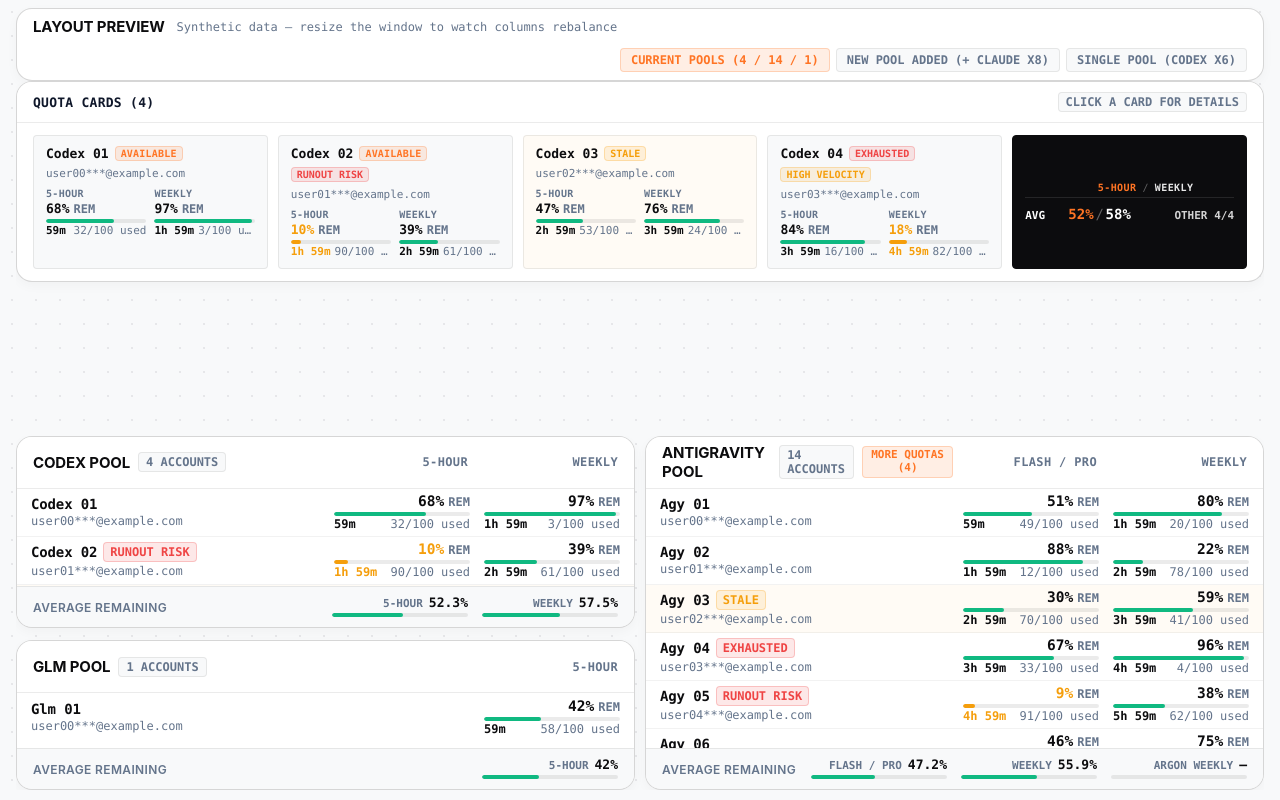
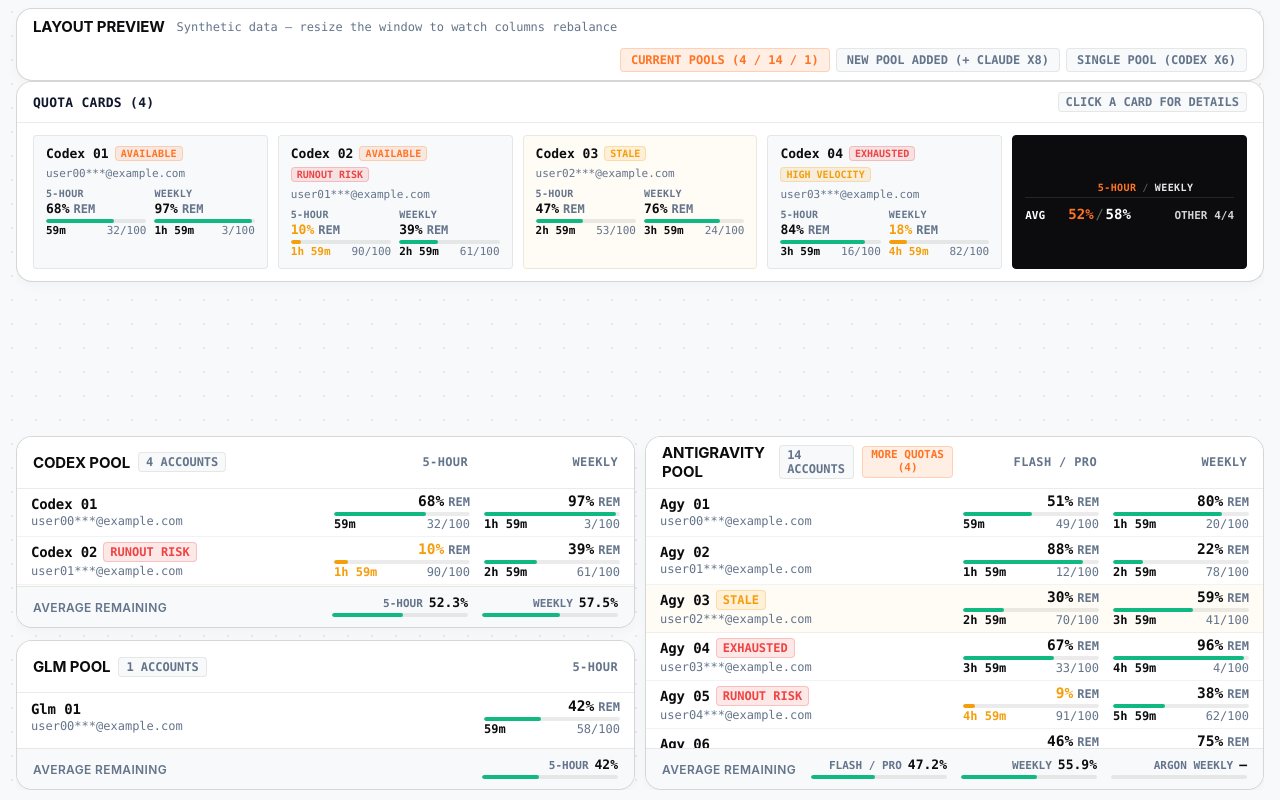
Before and after one commit to muvxlc/9router-quota-dashboard, a Next.js app: page /layout-preview in a window 1280 px wide. Built offline with nearby package versions, Linux system fonts and the light colour scheme.

Commit message:
fix(quota-cards): left-align providers, drop used text, equal bar widths
Co-authored-by: sisyphus-dev-ai <sisyphus-dev-ai@users.noreply.github.com>

```diff
--- a/app/components/QuotaCards.js
+++ b/app/components/QuotaCards.js
@@ -96,17 +96,28 @@ export default function QuotaCards({ accounts: allAccounts = [], onSelectAccount
       </div>
 
       <div className="quota-cards-grid">
-        {filteredAccounts.map((acc) => {
+        {[...filteredAccounts].sort((a, b) => {
+          const order = (p) => {
+            const k = (p || '').toLowerCase();
+            if (k === 'antigravity') return 0;
+            if (k === 'codex') return 1;
+            if (k === 'opencode' || k === 'opencode-go') return 2;
+            return 3;
+          };
+          return order(a.provider) - order(b.provider);
+        }).map((acc) => {
           const windows = Array.isArray(acc.quota?.windows) ? acc.quota.windows : [];
           const velocity = calculateDepletionVelocity(acc.quota);
           const alias = acc.displayAlias || acc.label || acc.id;
+          // ponytail: card spans its window count (max 3 tracks) so 2-bar and 3-bar bars share one width.
+          const spanClass = windows.length === 1 ? ' quota-card--span1' : windows.length >= 3 ? ' quota-card--span3' : '';
 
           return (
             <div
               key={acc.id}
               role="button"
               tabIndex={0}
-              className={`quota-card ${acc.effectiveStatus?.status === 'stale' ? 'stale' : ''}${windows.length === 3 && ['antigravity', 'opencode', 'opencode-go'].includes((acc.provider || '').toLowerCase()) ? ' quota-card--wide' : ''}`}
+              className={`quota-card${spanClass} ${acc.effectiveStatus?.status === 'stale' ? 'stale' : ''}`}
               onClick={() => onSelectAccount(acc)}
               onKeyDown={(e) => {
                 if (e.key === 'Enter' || e.key === ' ') {
--- a/app/components/QuotaWindowCell.js
+++ b/app/components/QuotaWindowCell.js
@@ -17,8 +17,8 @@ function formatCompactNumber(num) {
 
 function formatCompactUsageText(used, total) {
   if (used === null || used === undefined) return '';
-  if (total === null || total === undefined) return `${formatCompactNumber(used)} used`;
-  return `${formatCompactNumber(used)}/${formatCompactNumber(total)} used`;
+  if (total === null || total === undefined) return `${formatCompactNumber(used)}`;
+  return `${formatCompactNumber(used)}/${formatCompactNumber(total)}`;
 }
 
 export default function QuotaWindowCell({ windowData }) {
--- a/app/styles/cards.css
+++ b/app/styles/cards.css
@@ -164,7 +164,7 @@
 .quota-cards-grid {
   display: grid;
   container-type: inline-size;
-  grid-template-columns: repeat(auto-fill, minmax(210px, 1fr));
+  grid-template-columns: repeat(auto-fill, minmax(105px, 1fr));
   grid-auto-rows: 1fr;
   align-items: stretch;
   gap: 10px;
@@ -173,12 +173,8 @@
   overflow-y: auto;
   max-height: calc(48vh - 44px);
 }
-@container (min-width: 430px) {
-  .quota-card--wide {
-    grid-column: span 2;
-  }
-}
 .quota-card {
+  grid-column: span 2;
   display: flex;
   flex-direction: column;
   gap: 6px;
@@ -225,6 +221,12 @@
   gap: 8px;
   margin-top: 2px;
   flex: 1 1 auto;
+}
+.quota-card--span1 {
+  grid-column: span 1;
+}
+.quota-card--span3 {
+  grid-column: span 3;
 }
 .quota-card-window {
   display: flex;
--- a/app/styles/responsive-mobile.css
+++ b/app/styles/responsive-mobile.css
@@ -138,6 +138,16 @@
   /* Summary card spans the full quota-cards row once the grid collapses */
   .quota-card.quota-card-summary {
     grid-column: 1 / -1;
+  }
+
+  /* Single column: 1-, 2- and 3-bar cards each take the full row */
+  .quota-cards-grid {
+    grid-template-columns: 1fr;
+  }
+  .quota-card,
+  .quota-card--span1,
+  .quota-card--span3 {
+    grid-column: auto;
   }
 }
 
```
Also changed, not shown: 1 other file (tests, documents, lock files or other folders).
